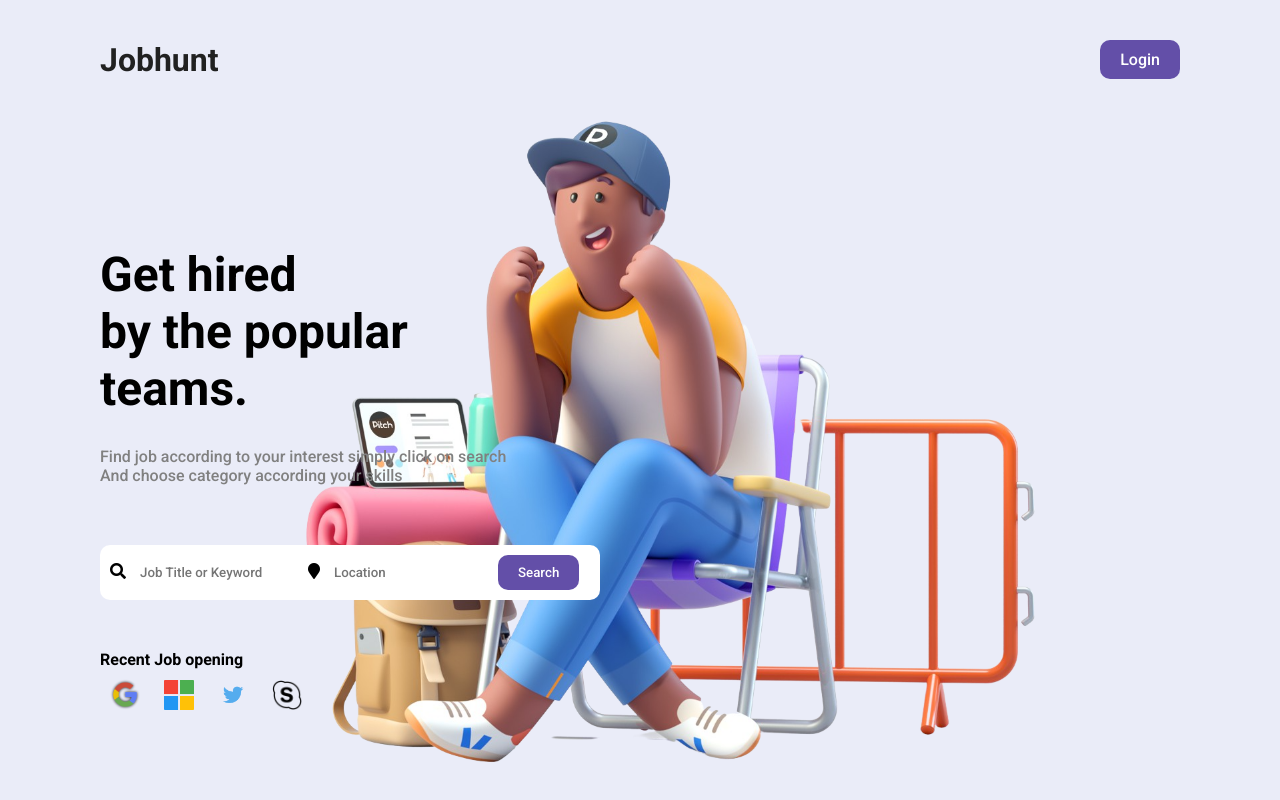
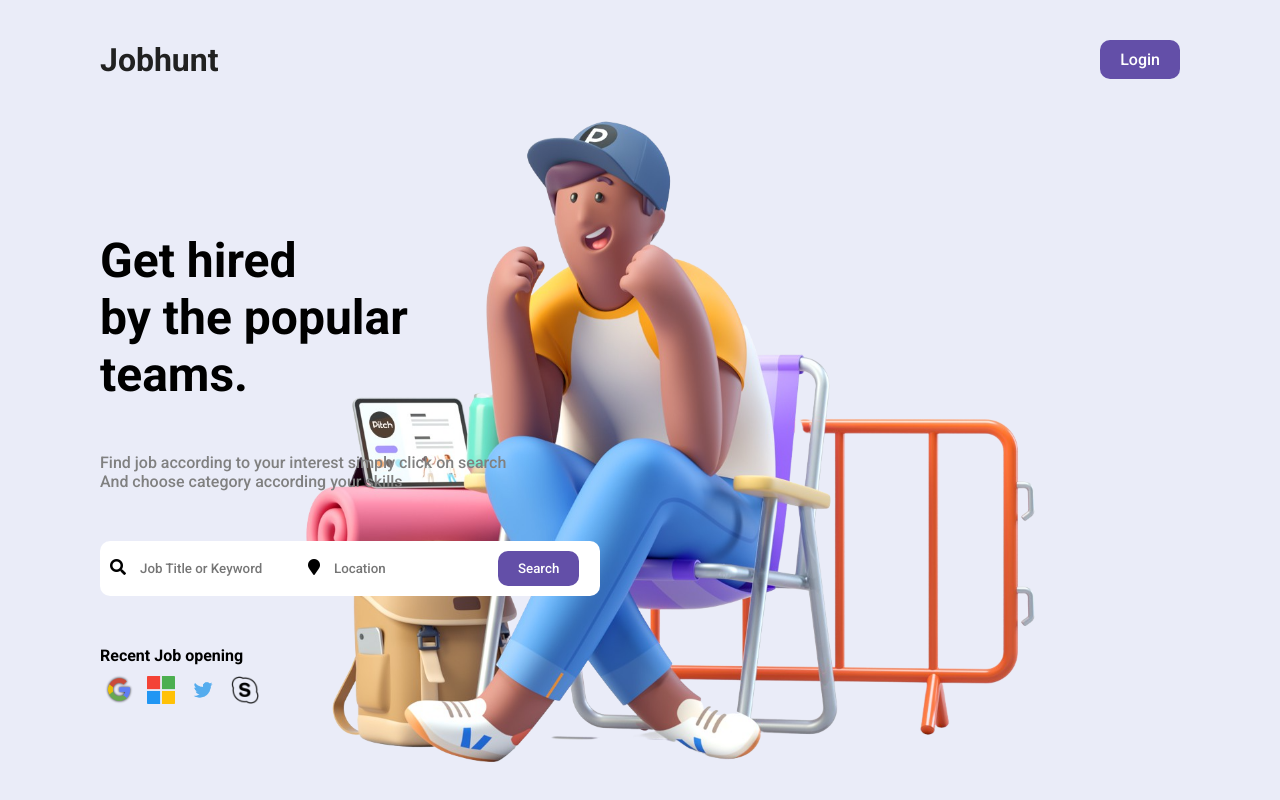
Before and after one commit to dpksingh24/Dribble, a plain HTML site: page index.html in a window 1280 px wide. Drawn offline with Linux system fonts and the light colour scheme.

Commit message:
Update style.css

```diff
--- a/style.css
+++ b/style.css
@@ -17,13 +17,11 @@ body {
   overflow: hidden;
 }
 .container {
-  position: relative;
-  width: 100%;
   min-height: 100vh;
   display: flex;
   justify-content: space-between;
-  /* bich se space */
   align-items: center;
+  padding: 0px 100px;
 }
 .nav {
   position: absolute;
@@ -58,26 +56,25 @@ body {
   color: #000;
   font-weight: 700;
   margin-top: 20%;
-  padding: 20px 100px;
+
   display: inline-block;
 }
 * .left_wrap p {
-  padding: 10px 100px;
+  margin-top: 50px;
   margin-bottom: 50px;
   display: inline-block;
   color: gray;
 }
 
 .logo {
-     z-index: -1;
-    position: absolute;
-    top: 50px;
-    height: 100%;
-    right: 100px;
+  z-index: -1;
+  position: absolute;
+  top: 50px;
+  height: 100%;
+  right: 100px;
 }
 
 .form_box {
-  position: relative;
   left: 100px;
   width: 500px;
   background: #fff;
@@ -106,13 +103,12 @@ placeholder {
 .footer {
   position: relative;
   margin-top: 50px;
-  padding: 0px 100px;
 }
 .footer > h2 {
   font-size: 16px;
   padding-bottom: 10px;
 }
 .social_links img {
-  width: 30px;
-  margin: 0 10px;
+  width: 28px;
+  margin: 0 5px;
 }
```
